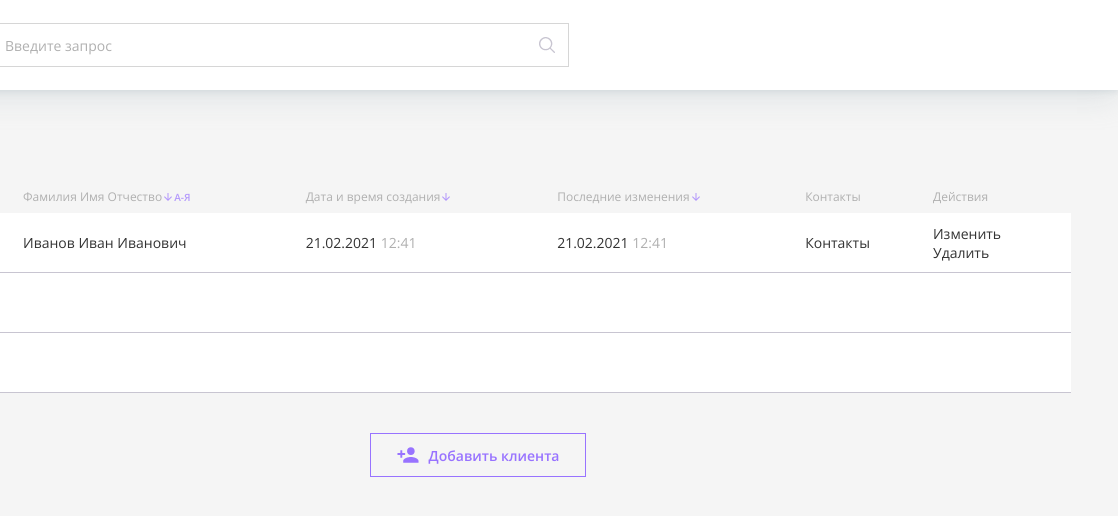
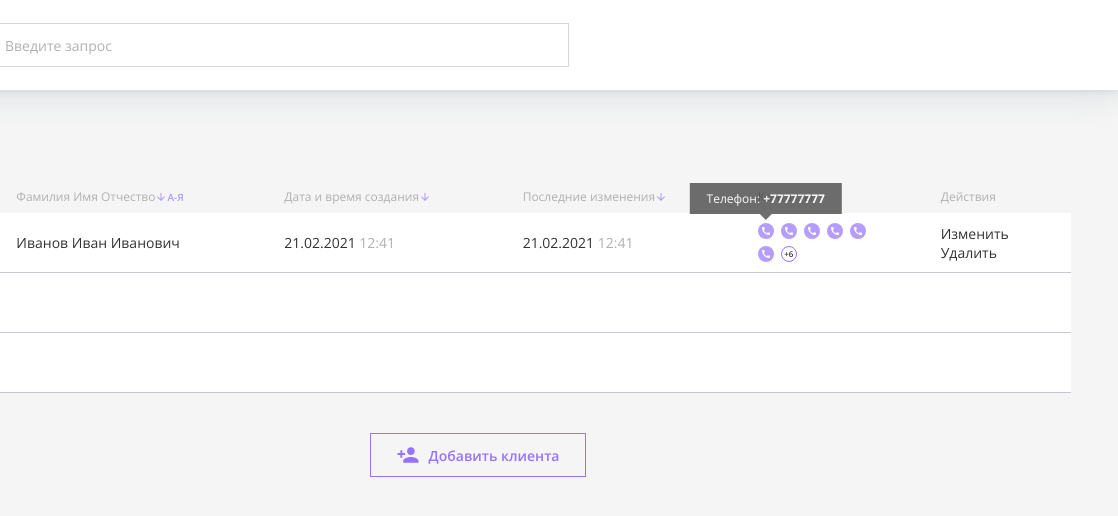
Before and after one commit to mdshishov/study-project, a plain HTML site: page index.html in a window 1280 px wide. Shown: the full height of the page, 162-1280 px from the left. Drawn offline with Linux system fonts and the light colour scheme.

Commit message:
Добавлена вёрстка для всплывающей подсказки

```diff
--- a/index.html
+++ b/index.html
@@ -5,7 +5,7 @@
     <meta charset="UTF-8">
     <meta name="viewport" content="width=device-width, initial-scale=1.0">
     <title>skb</title>
-    <script type="module" src="./src/js/script.js"></script>
+    <script type="module" src="./src/js/main.js"></script>
     <link rel="stylesheet" href="./src/css/fonts.css">
     <link rel="stylesheet" href="./src/css/normolize.css">
     <link rel="stylesheet" href="./src/css/basic.css">
@@ -22,9 +22,9 @@
             </a>
             <div class="header__search">
                 <input type="text" class="header__search__input" placeholder="Введите запрос">
-                <button class="header__search__button">
+                <!-- <button class="header__search__button">
                     <img src="./src/icons/search.svg" alt="Поиск" class="header__search__icon">
-                </button>
+                </button> -->
             </div>
         </div>
     </header>
@@ -79,7 +79,22 @@
                             21.02.2021 <span class="text-light">12:41</span>
                         </td>
                         <td class="table__cell table__cell_body table__cell_body_contacts">
-                            Контакты
+                            <div data-element-tableContacts data-clientId="" class="table__contacts">
+                                <div data-contactType="Телефон" data-contactValue="+777777777" class="table__contact table__contact_phone">
+                                    <div class="contact-tooltip">
+                                        <div class="contact-tooltip__text">
+                                            Телефон: <span class="text-bold">+77777777</span>
+                                        </div>
+                                        <div class="contact-tooltip__triangle"></div>
+                                    </div>
+                                </div>
+                                <div data-contactType="Телефон" data-contactValue="+777777777" class="table__contact table__contact_phone"></div>
+                                <div data-contactType="Телефон" data-contactValue="+777777777" class="table__contact table__contact_phone"></div>
+                                <div data-contactType="Телефон" data-contactValue="+777777777" class="table__contact table__contact_phone"></div>
+                                <div data-contactType="Телефон" data-contactValue="+777777777" class="table__contact table__contact_phone"></div>
+                                <div data-contactType="Телефон" data-contactValue="+777777777" class="table__contact table__contact_phone"></div>
+                                <button class="table__contacts__button">+6</button>
+                            </div>
                         </td>
                         <td class="table__cell table__cell_body table__cell_body_actions">
                             <div>
--- a/src/css/basic.css
+++ b/src/css/basic.css
@@ -57,3 +57,7 @@
 .text-nowrap {
     text-wrap: nowrap;
 }
+
+.text-bold {
+    font-weight: 700;
+}
--- a/src/css/main.css
+++ b/src/css/main.css
@@ -113,13 +113,12 @@ body {
     font-weight: 700;
     font-size: 24px;
     color: var(--black);
-    margin-bottom: 26px;
     width: 100%;
     padding: 0px 20px;
 }
 
 .main__content {
-    padding: 0px 20px;
+    padding: 26px 20px 0px;
     width: 100%;
     margin-bottom: 40px;
     overflow-x: auto;
@@ -129,8 +128,6 @@ body {
 .main__content::-webkit-scrollbar {
     display: none;
 }
-
-
 
 .main__table {
     min-width: 728px;
--- a/src/css/table.css
+++ b/src/css/table.css
@@ -113,7 +113,80 @@
     color: var(--txt-grey);
 }
 
-.table__cell_body_full-name {}
+.table__contacts {
+    max-width: 108px;
+    width: 108px;
+    display: flex;
+    flex-wrap: wrap;
+    align-items: center;
+    gap: 7px;
+}
+
+.table__contact {
+    width: 16px;
+    height: 16px;
+    background-position: center;
+    background-repeat: no-repeat;
+    opacity: 0.7;
+    transition: opacity 0.3s;
+    position: relative;
+}
+.table__contact:hover {
+    opacity: 1;
+}
+
+.table__contact_phone {
+    background-image: url("../icons/phone.svg");
+}
+.table__contact_email {
+    background-image: url("../icons/mail.svg");
+}
+.table__contact_facebook {
+    background-image: url("../icons/fb.svg");
+}
+.table__contact_vk {
+    background-image: url("../icons/vk.svg");
+}
+.table__contact_other {
+    background-image: url("../icons/user.svg");
+}
+
+.table__contacts__button {
+    display: block;
+    height: 16px;
+    width: 16px;
+    border-radius: 50%;
+    border: 1px solid var(--firm);
+    color: var(--black);
+    font-weight: 600;
+    font-size: 8px;
+    line-height: 8px;
+}
+.table__contacts__button:hover {
+    cursor: pointer;
+}
+
+.contact-tooltip {
+    position: absolute;
+    bottom: 13px;
+    transform: translateX(calc(-50% + 8px));
+    font-weight: 400;
+    font-size: 12px;
+    color: #ffffff;
+}
+.contact-tooltip__text {
+    text-wrap: nowrap;
+    padding: 8px 17px 7px;
+    background-color: var(--black);
+}
+.contact-tooltip__triangle {
+    width: 12px;
+    height: 12px;
+    border: 6px solid transparent;
+    border-top: 6px solid var(--black);
+    position: relative;
+    left: calc(50% - 6px);
+}
 
 .actions__button {
     display: block;
--- a/src/js/script.js
+++ b/src/js/main.js
@@ -20,11 +20,7 @@ document.addEventListener('DOMContentLoaded', () => {
   })
 });
 
-// кликае на кнопку соритировки
-// изменяем объект
-// обновляем ативность в соостествии с объектом
-// ерерисовываем таблицу
-
+//Обновляет визуал кнопок в зависимости от объекта сортировки
 function updateSortButtons(sortState) {
   const { active, directions } = sortState;
   const header = document.getElementById('table-header');
@@ -40,6 +36,7 @@ function updateSortButtons(sortState) {
   });
 }
 
+//Обрабатыает нажатие на кнопку сортировки
 function handleSortButton(event) {
   const button = event.target.closest('[data-element-sortButton]');
   const sortField = button.dataset.sortfield;
@@ -50,4 +47,11 @@ function handleSortButton(event) {
     state().sortState.active = sortField;
   }
   updateSortButtons(state().sortState);
+  //сортируем клиетов
+  //перерисовываем таблицу
 }
+
+//Создаёт тело таблицы
+function createTableBody(data) {
+  return tbody;
+}
--- a/src/js/state.js
+++ b/src/js/state.js
@@ -1,4 +1,4 @@
-let _activeUser = 0;
+let _activeClient = 0;
 
 const _sortState = {
   active: 'id',
@@ -25,11 +25,11 @@ function state() {
     },
     set contactTypes(value) {},
 
-    get activeUser() {
-      return _activeUser;
+    get activeClient() {
+      return _activeClient;
     },
-    set activeUser(value) {
-      _activeUser = value;
+    set activeClient(value) {
+      _activeClient = value;
     },
 
     get sortState() {
```
